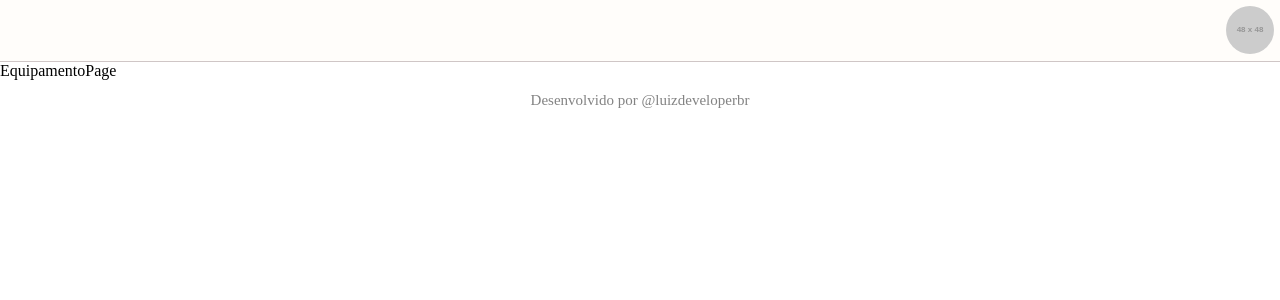
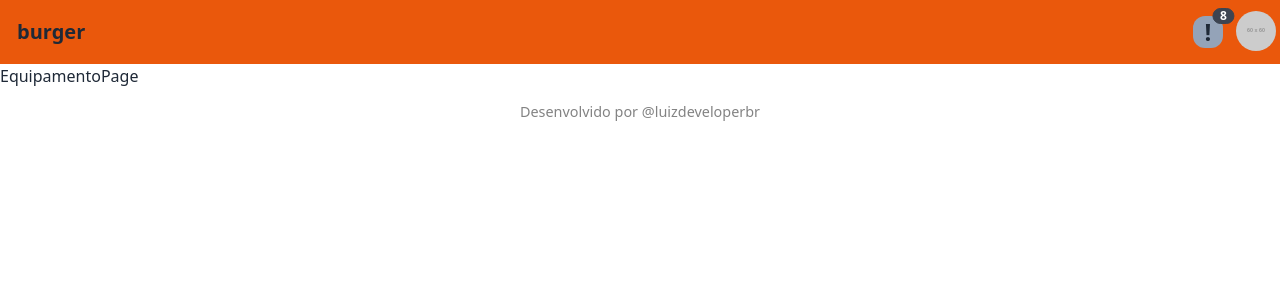
Before and after one commit to luizdeveloperbr/movemob.app-frontend, a Next.js app: page / in a window 1280 px wide. Shown: the top 300 px of the page. Built offline with nearby package versions, Linux system fonts and the light colour scheme.

Commit message:
style: install tailwind & daisyui

```diff
--- /dev/null
+++ b/components/Header-x.js
@@ -0,0 +1,37 @@
+export default function HeaderX() {
+    return (
+        <div className="drawer">
+            <input id="my-drawer-3" type="checkbox" className="drawer-toggle" />
+            <div className="drawer-content flex flex-col">
+                {/* <!-- Navbar --> */}
+                <div className="w-full navbar bg-base-300">
+                    <div className="flex-none lg:hidden">
+                        <label htmlFor="my-drawer-3" className="btn btn-square btn-ghost">
+                            <svg xmlns="http://www.w3.org/2000/svg" fill="none" viewBox="0 0 24 24" className="inline-block w-6 h-6 stroke-current"><path strokeLinecap="round" strokeLinejoin="round" strokeWidth="2" d="M4 6h16M4 12h16M4 18h16"></path></svg>
+                        </label>
+                    </div>
+                    <div className="flex-1 px-2 mx-2">Navbar Title</div>
+                    <div className="flex-none hidden lg:block">
+                        <ul className="menu menu-horizontal">
+                            {/* <!-- Navbar menu content here --> */}
+                            <li><a>Navbar Item 1</a></li>
+                            <li><a>Navbar Item 2</a></li>
+                        </ul>
+                    </div>
+                </div>
+                {/* <!-- Page content here --> */}
+                Content
+            </div>
+            <div className="drawer-side">
+                <label htmlFor="my-drawer-3" className="drawer-overlay"></label>
+                <ul className="menu p-4 w-80 bg-base-100">
+                    {/* <!-- Sidebar content here --> */}
+                    <li><a>Sidebar Item 1</a></li>
+                    <li><a>Sidebar Item 2</a></li>
+
+                </ul>
+
+            </div>
+        </div>
+    )
+}
--- a/components/Header/Header.module.css
+++ b/components/Header/Header.module.css
@@ -8,3 +8,6 @@
 .avatar_image {
     border-radius: 50%;
 }
+.tail {
+    @apply avatar rounded-md ml-auto
+}
--- a/components/Header/index.js
+++ b/components/Header/index.js
@@ -1,15 +1,44 @@
 import Image from 'next/image'
-import style from './Header.module.css'
+import { tail } from './Header.module.css'
 export default function HeaderComponent() {
     return (
         <header>
-            <div className={style.avatar_conteiner}>
-                <Image
-                alt="Profile Pic"
-                className={style.avatar_image}
-                src="https://via.placeholder.com/48/?text=LE"
-                height={48}
-                width={48}/>
+            <div className="navbar p-0 bg-orange-600">
+                <div className="flex-1">
+                   <label htmlFor="side-menu"> <a className="btn btn-ghost normal-case text-xl">burger</a></label>
+                </div>
+                <div className="flex-none">
+                    <div className="dropdown dropdown-end">
+                        <label tabIndex={0} className="btn btn-ghost btn-circle">
+                            <div className="indicator">
+                                <p className="px-3 text-2xl rounded-xl bg-slate-400">!</p>
+                                <span className="badge badge-sm indicator-item">8</span>
+                            </div>
+                        </label>
+                        <div tabIndex={0} className="mt-3 card card-compact dropdown-content w-52 bg-base-100 shadow">
+                            <div className="card-body">
+                                X
+                            </div>
+                        </div>
+                    </div>
+                    <div className="dropdown dropdown-end">
+                        <label tabIndex={0} className="btn btn-ghost btn-circle avatar">
+                            <div className="w-10 rounded-full">
+                                <Image width={48} height={48} src="https://via.placeholder.com/60?text=LE" />
+                            </div>
+                        </label>
+                        <ul tabIndex={0} className="menu menu-compact dropdown-content mt-3 p-2 shadow bg-base-100 rounded-box w-52">
+                            <li>
+                                <a className="justify-between">
+                                    Profile
+                                    <span className="badge">New</span>
+                                </a>
+                            </li>
+                            <li><a>Settings</a></li>
+                            <li><a>Logout</a></li>
+                        </ul>
+                    </div>
+                </div>
             </div>
         </header>
     )
--- a/layout/index.js
+++ b/layout/index.js
@@ -3,10 +3,21 @@ import Footer from '../components/Footer'
 
 export default function RootLayout({ children }) {
     return (
-        <>
+        <div className="drawer">
+            <input id="side-menu" type="checkbox" className="drawer-toggle" />
+            <div className="drawer-content">
             <Header />
             {children}
             <Footer />
-        </>
+            </div>
+            <div className="drawer-side">
+                <label htmlFor="side-menu" className="drawer-overlay"></label>
+                <ul className="menu p-4 w-80 bg-base-100">
+                    {/* <!-- Sidebar content here --> */}
+                    <li><a>Sidebar Item 1</a></li>
+                    <li><a>Sidebar Item 2</a></li>
+                </ul>
+            </div>
+        </div>
     )
 }
--- a/next.config.js
+++ b/next.config.js
@@ -1,6 +1,11 @@
 /** @type {import('next').NextConfig} */
 const nextConfig = {
   reactStrictMode: true,
+  images:{
+    remotePatterns: [{
+      hostname: 'via.placeholder.com'
+    }]
+  }
 }
 
 module.exports = nextConfig
--- a/pages/equipamentos.js
+++ b/pages/equipamentos.js
@@ -1,8 +1,22 @@
+import { AgGridReact } from 'ag-grid-react';
+
+import 'ag-grid-community/styles/ag-grid.css';
+import 'ag-grid-community/styles/ag-theme-alpine.css';
+
 import style from '../styles/Equipamentos.module.css'
 export default function EquipamentoPage() {
+    const list = [{name: 'luiz', position: 'developer', skill: 'javascript'},{name: 'eduardo', position: 'developer', skill: 'javascript'},{name: 'souza', position: 'developer', skill: 'typescript'}]
     return (
         <main className={style.main}>
-            <h1>EquipamentoPage</h1>
+            <h1 className="p-2 title text-primary"><label htmlFor="side-menu" className="">EquipamentoPage</label></h1>
+            <div className={`${style.grid} ag-theme-alpine`}>
+                <AgGridReact
+                    rowData={list}
+                    columnDefs={[{field: 'name'},{field: 'position'},{field: 'skill'}]}
+                >
+
+                </AgGridReact>
+            </div>
         </main>
     )
 }
--- /dev/null
+++ b/postcss.config.js
@@ -0,0 +1,6 @@
+module.exports = {
+  plugins: {
+    tailwindcss: {},
+    autoprefixer: {},
+  },
+}
--- a/styles/globals.css
+++ b/styles/globals.css
@@ -1,4 +1,6 @@
-
+@tailwind base;
+@tailwind components;
+@tailwind utilities;
 
 * {
   box-sizing: border-box;
--- /dev/null
+++ b/tailwind.config.js
@@ -0,0 +1,19 @@
+/** @type {import('tailwindcss').Config} */
+module.exports = {
+  content: [
+    "./app/**/*.{js,ts,jsx,tsx}",
+    "./pages/**/*.{js,ts,jsx,tsx}",
+    "./components/**/*.{js,ts,jsx,tsx}",
+
+    // Or if using `src` directory:
+    "./src/**/*.{js,ts,jsx,tsx}",
+  ],
+  theme: {
+    extend: {
+      colors: {
+        primary: '#CC5803'
+      }
+    },
+  },
+  plugins: [require('daisyui')],
+}
```
Also changed, not shown: package.json (+8 -0 lines), styles/Equipamentos.module.css (+6 -1 lines), 1 other file (tests, documents, lock files or other folders).
